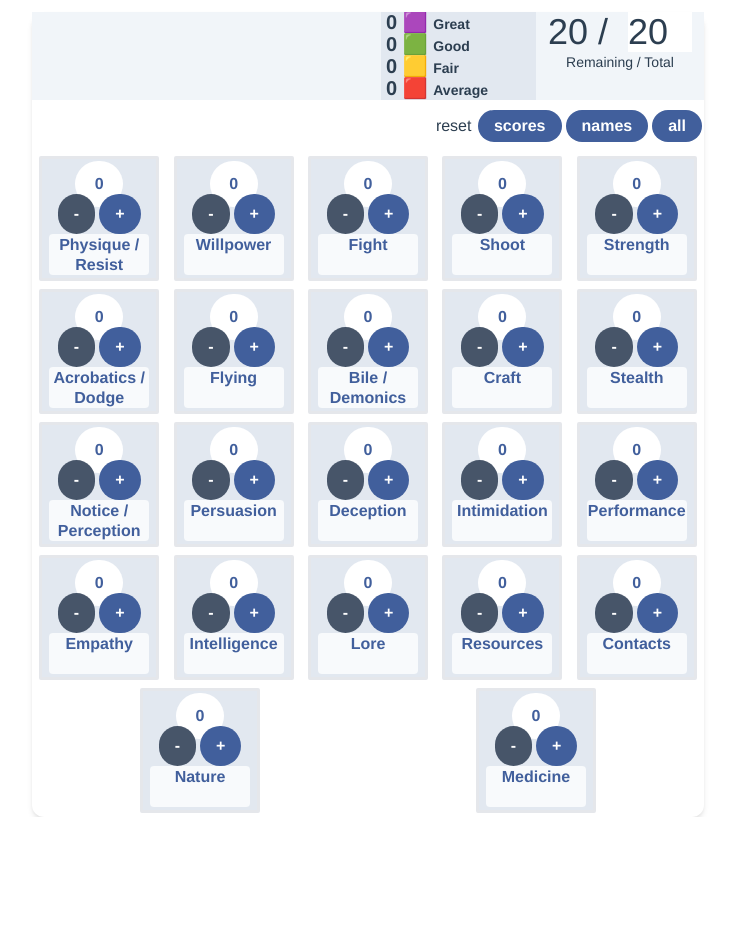
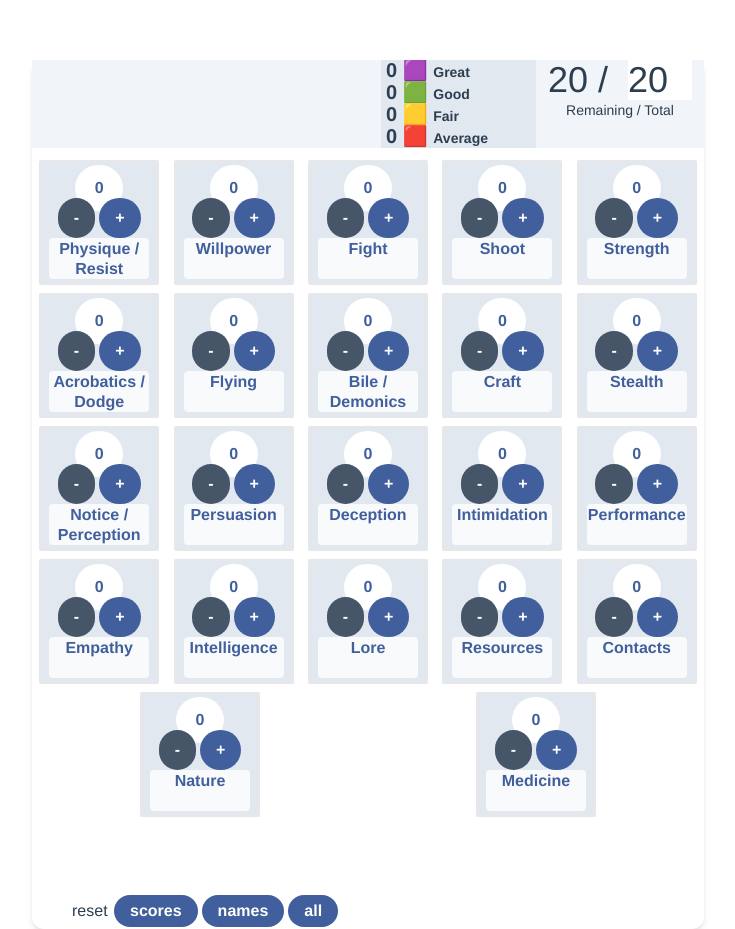
Before and after one commit to johncarmack1984/toh-skill-builder, a Vue app: page / in a window 1280 px wide. Shown: the whole page, without its empty margins (272-1007 px from the left). Before the commit the page ends 817 px from the top, so only its background shows below. Built offline with nearby package versions, Linux system fonts and the light colour scheme.

Commit message:
Update HelloWorld.vue

```diff
--- a/src/components/HelloWorld.vue
+++ b/src/components/HelloWorld.vue
@@ -74,13 +74,13 @@ export default {
 </script>
 
 <template>
-  <div class="max-w-md md:my-0 md:py-0 mx-auto bg-white rounded-xl shadow-md md:max-w-2xl">
+  <div class="max-w-md md:my-0 md:py-0 mx-auto bg-white rounded-xl shadow-md md:max-w-2xl mt-[-55px]">
     <!-- Top Bar -->
-    <div class="z-40 sticky top-0 md:static flex md:flex-row flex-wrap justify-between md:pt-0 mt-[-3rem]">
+    <div class="z-40 sticky top-0 flex md:flex-row flex-wrap justify-between">
 
       <!-- Squares -->
 
-      <div class="z-50 text-xl md:text-xl bg-slate-100 grow">
+      <div class="z-50 text-xl md:text-xl bg-slate-100 grow items-baseline">
         <ul class="flex flex-row flex-nowrap leading-none items-baseline">&nbsp;<li v-for="n in purpSquares()">🟪</li></ul>
         <ul class="flex flex-row flex-nowrap leading-none items-baseline">&nbsp;<li v-for="n in greenSquares()">🟩</li></ul>
         <ul class="flex flex-row flex-nowrap leading-none items-baseline">&nbsp;<li v-for="n in yellowSquares()">🟨</li></ul>
@@ -89,11 +89,11 @@ export default {
 
       <!-- Legend -->
 
-      <div class="z-50 text-md md:text-xl bg-slate-200 md:pr-12 overflow-clip">
-        <ul class="flex flex-row flex-nowrap leading-none font-bold items-baseline">&nbsp;{{ purpSquares() }}&nbsp;🟪&nbsp;<span class="text-sm">Great</span></ul>
-        <ul class="flex flex-row flex-nowrap leading-none font-bold items-baseline">&nbsp;{{ greenSquares() }}&nbsp;🟩&nbsp;<span class="text-sm">Good</span></ul>
-        <ul class="flex flex-row flex-nowrap leading-none font-bold items-baseline">&nbsp;{{ yellowSquares() }}&nbsp;🟨&nbsp;<span class="text-sm">Fair</span></ul>
-        <ul class="flex flex-row flex-nowrap leading-none font-bold items-baseline">&nbsp;{{ redSquares() }}&nbsp;🟥&nbsp;<span class="text-sm">Average</span></ul>
+      <div class="z-50 text-md md:text-xl bg-slate-200 md:pr-12 items-baseline overflow-clip">
+        <ul class="flex flex-row flex-nowrap leading-none font-bold self-baseline items-baseline">&nbsp;{{ purpSquares() }}&nbsp;🟪&nbsp;<span class="text-sm">Great</span></ul>
+        <ul class="flex flex-row flex-nowrap leading-none font-bold self-baseline items-baseline">&nbsp;{{ greenSquares() }}&nbsp;🟩&nbsp;<span class="text-sm">Good</span></ul>
+        <ul class="flex flex-row flex-nowrap leading-none font-bold self-baseline items-baseline">&nbsp;{{ yellowSquares() }}&nbsp;🟨&nbsp;<span class="text-sm">Fair</span></ul>
+        <ul class="flex flex-row flex-nowrap leading-none font-bold self-baseline items-baseline">&nbsp;{{ redSquares() }}&nbsp;🟥&nbsp;<span class="text-sm">Average</span></ul>
       </div>
 
       <!-- Total / Remaining -->
@@ -108,33 +108,6 @@ export default {
         </div>
         <p class="text-xs md:text-sm">Remaining / Total</p>
       </div>
-    </div>
-
-    <!-- Reset Buttons -->
-
-    <div class="z-0 text-right pt-2">
-      reset
-      <button
-        @click="resetScores"
-        class="
-          text-[16px] font-bold bg-blue-dark hover:bg-blue-light transition-colors
-          rounded-full px-[16px] py-[4px] m-[2px] text-white focus:ring-2 ring-blue-500
-        "
-      >scores</button>
-      <button
-        @click="resetNames"
-        class="
-          text-[16px] font-bold bg-blue-dark hover:bg-blue-light transition-colors
-          rounded-full px-[16px] py-[4px] m-[2px] text-white focus:ring-2 ring-blue-500
-        "
-      >names</button>
-      <button
-        @click="resetAll"
-        class="
-          text-[16px] font-bold bg-blue-dark hover:bg-blue-light transition-colors
-          rounded-full px-[16px] py-[4px] m-[2px] text-white focus:ring-2 ring-blue-500
-        "
-      >all</button>
     </div>
 
     <!-- Skills -->
@@ -194,5 +167,33 @@ export default {
         </li>
       </ul>
     </div>
+
+    <!-- Reset Buttons -->
+
+    <div class="z-0 text-left pl-[2.5rem] mt-16 pt-2">
+      reset
+      <button
+        @click="resetScores"
+        class="
+          text-[16px] font-bold bg-blue-dark hover:bg-blue-light transition-colors
+          rounded-full px-[16px] py-[4px] m-[2px] text-white focus:ring-2 ring-blue-500
+        "
+      >scores</button>
+      <button
+        @click="resetNames"
+        class="
+          text-[16px] font-bold bg-blue-dark hover:bg-blue-light transition-colors
+          rounded-full px-[16px] py-[4px] m-[2px] text-white focus:ring-2 ring-blue-500
+        "
+      >names</button>
+      <button
+        @click="resetAll"
+        class="
+          text-[16px] font-bold bg-blue-dark hover:bg-blue-light transition-colors
+          rounded-full px-[16px] py-[4px] m-[2px] text-white focus:ring-2 ring-blue-500
+        "
+      >all</button>
+    </div>
+
   </div>
 </template>
```
